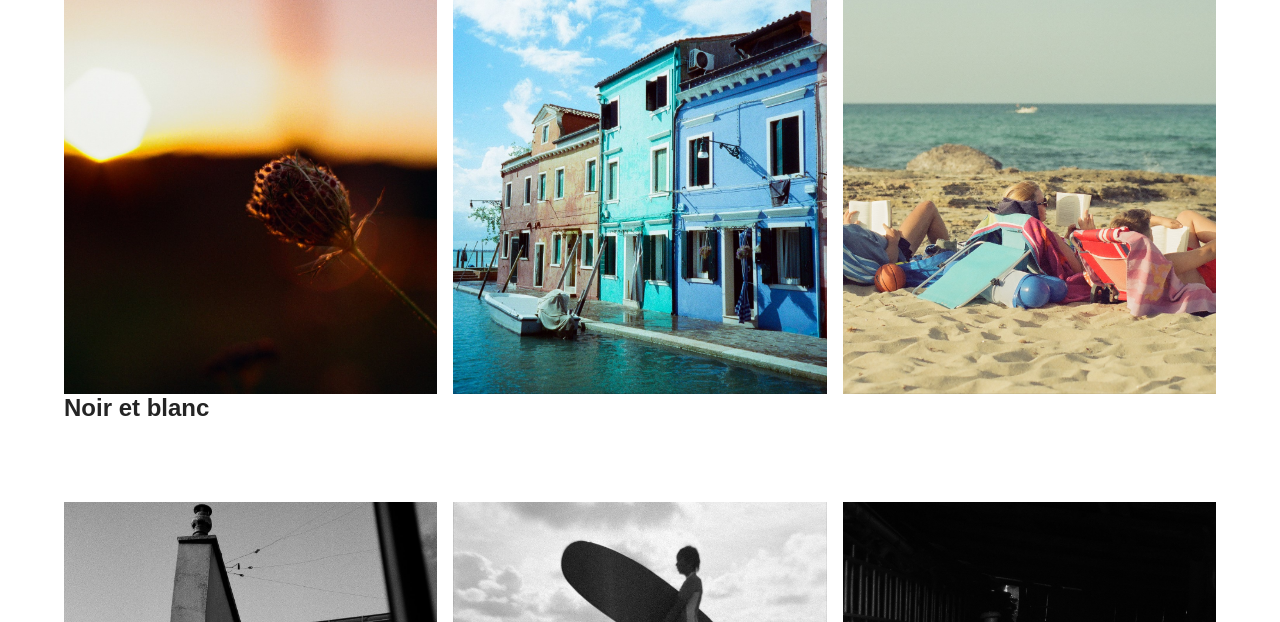
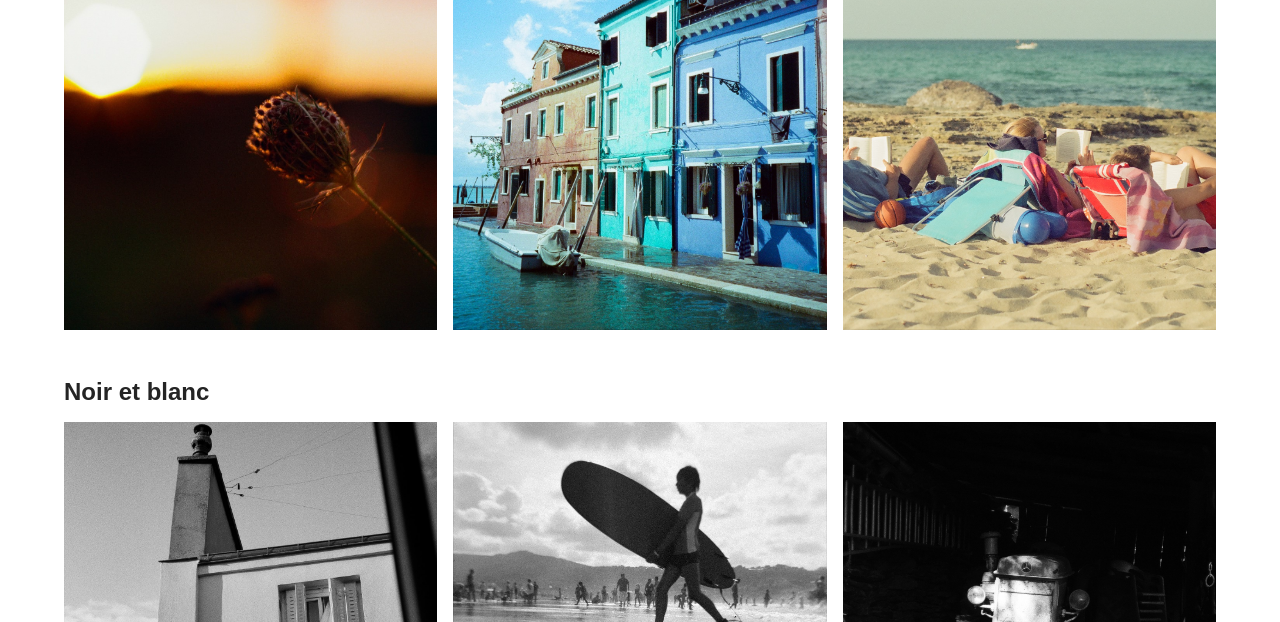
Before and after one commit to PierreMerlaud/Premier-site-photo, a plain HTML site: page gallerie.html in a window 1280 px wide. Shown: the part 1314-1936 px from the top of the page. Drawn offline with Linux system fonts and the light colour scheme.

Commit message:
fignolage

```diff
--- a/portfolio.css
+++ b/portfolio.css
@@ -9,7 +9,7 @@
 
   .portfolio-section-photos h2 {
     color: #242424;
-    margin-bottom: 80px;
+    margin-bottom: 1rem;
   }
 
   .grid-color {
@@ -17,6 +17,7 @@
     grid-template-columns: 1fr 1fr 1fr;
     grid-template-rows: 25rem 25rem 25rem;
     gap: 1rem;
+    margin-bottom: 3rem;
   }
 
   .grid-NB {
@@ -81,7 +82,11 @@
     width: 65%;
     margin: auto;
   }
+
+  .grid-color {
+    margin-bottom: 3rem;
   }
+}
 
   @media screen and (max-width: 500px) {
     .grid-color,
```
